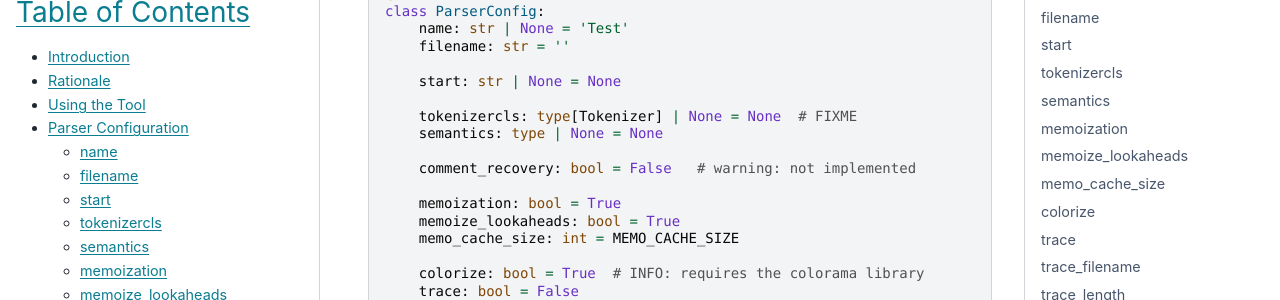
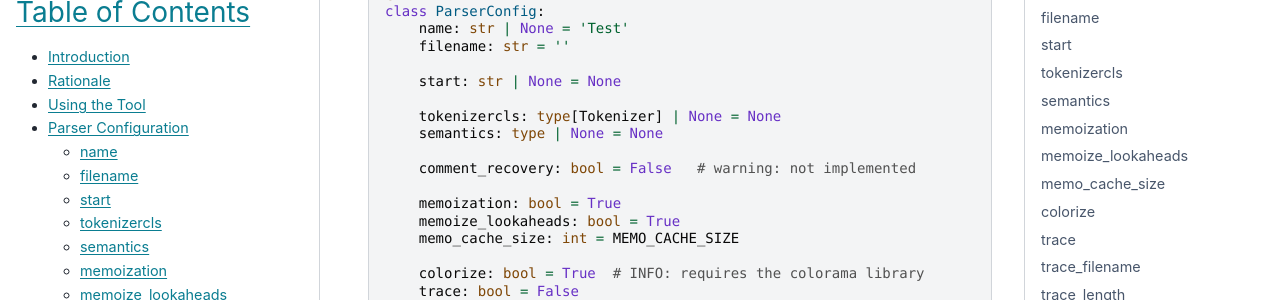
Before and after one commit to neogeny/TatSu, a Sphinx documentation site: the page built from docs/parserconfig.rst, in a window 1280 px wide and 900 px high, scrolled down 482 px. Shown: the part 152-452 px from the top of the window. Built offline with Sphinx 7.4.7 and the PyData theme 0.15.4, drawn with Linux system fonts in a browser that asks for light colours; pages that are not in the unit, such as notebooks, are missing from menus; the version number is read from the project's files by our own code.

Commit message:
[config] handle remaining FIXMEs

```diff
--- a/docs/parserconfig.rst
+++ b/docs/parserconfig.rst
@@ -28,7 +28,7 @@
 
         start: str | None = None
 
-        tokenizercls: type[Tokenizer] | None = None  # FIXME
+        tokenizercls: type[Tokenizer] | None = None
         semantics: type | None = None
 
         comment_recovery: bool = False   # warning: not implemented
@@ -115,7 +115,7 @@
 
 .. code:: Python
 
-    start: str | None = None  # FIXME
+    start: str | None = None
 
 The name of the rule on which to start parsing. It may be used to invoke
 only a specific part of the parser.
@@ -130,7 +130,7 @@
 
 .. code:: Python
 
-    tokenizercls: type[Tokenizer] | None = None  # FIXME
+    tokenizercls: type[Tokenizer] | None = None
 
 The class that implements tokenization for the parser. If it's not defined
 then the parsing modules will default to ``buffering.Buffer``.
```
Also changed, not shown: 1 other file.
